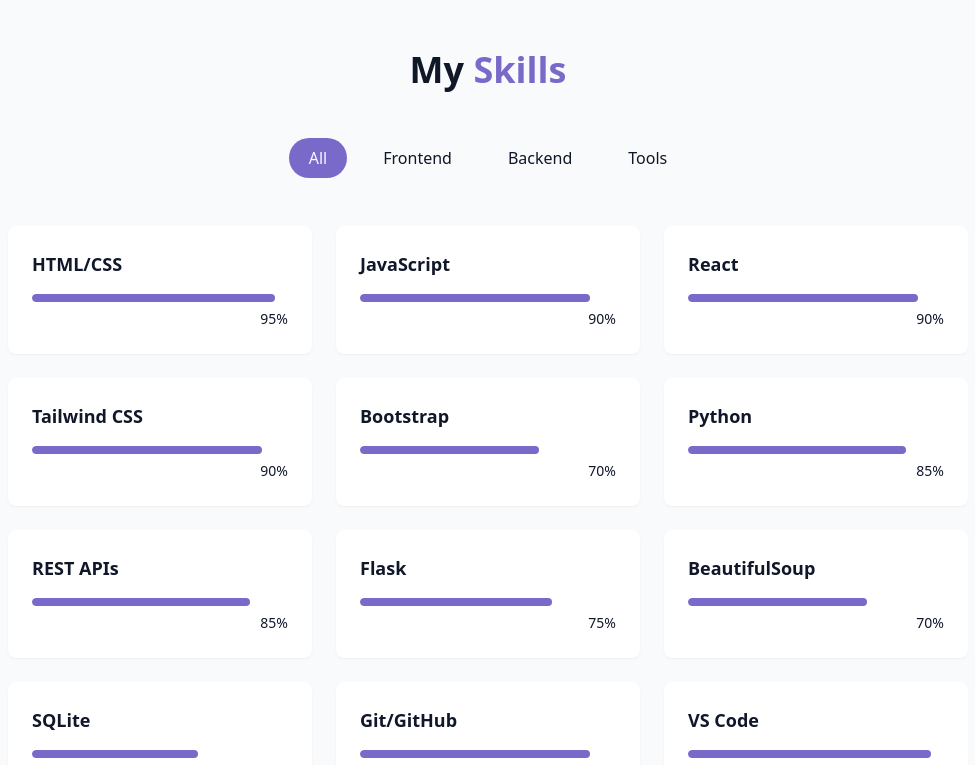
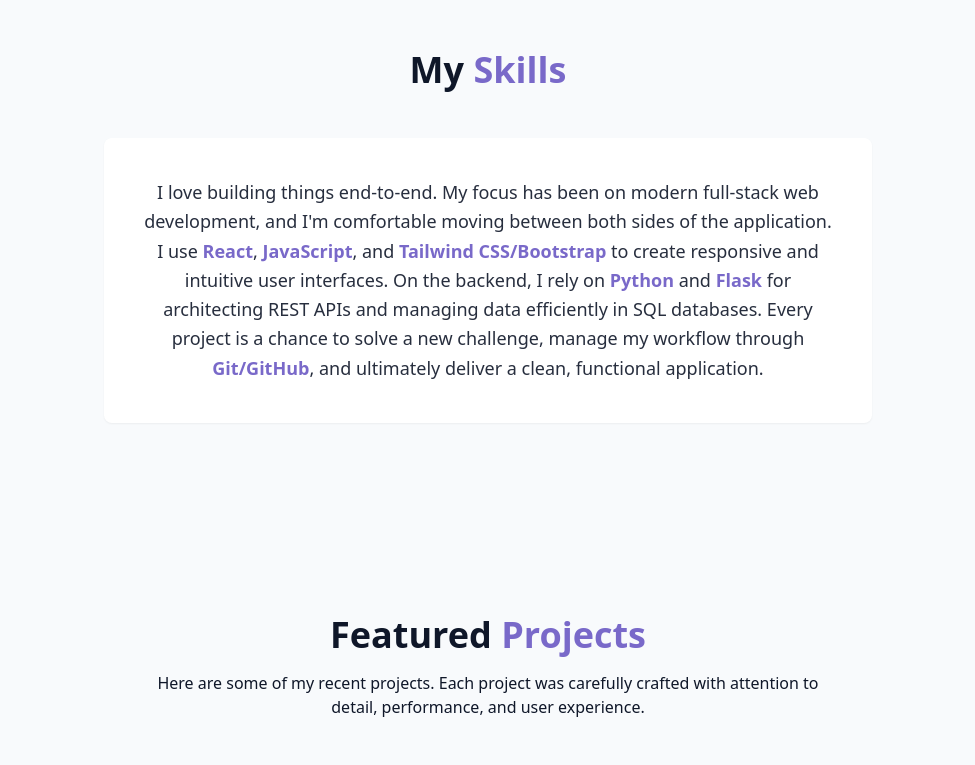
Before and after one commit to Killerbee663/Personal-Portfolio, a React (Vite) app: page / in a window 1280 px wide. Shown: the part 1600-2365 px from the top of the page, without its empty margins (152-1127 px from the left). Built offline with nearby package versions, Linux system fonts and the light colour scheme.

Commit message:
diff layout for AboutMe

```diff
--- a/src/components/SkillsSection.jsx
+++ b/src/components/SkillsSection.jsx
@@ -1,78 +1,34 @@
-import { useState } from "react";
-import { cn } from "@/lib/utils";
-
-const skills = [
-  { name: "HTML/CSS", level: 95, category: "frontend" },
-  { name: "JavaScript", level: 90, category: "frontend" },
-  { name: "React", level: 90, category: "frontend" },
-  { name: "Tailwind CSS", level: 90, category: "frontend" },
-  { name: "Bootstrap", level: 70, category: "frontend" },
-
-  { name: "Python", level: 85, category: "backend" },
-  { name: "REST APIs", level: 85, category: "backend" },
-  { name: "Flask", level: 75, category: "backend" },
-  { name: "BeautifulSoup", level: 70, category: "backend" },
-  { name: "SQLite", level: 65, category: "backend" },
-
-  { name: "Git/GitHub", level: 90, category: "tools" },
-  { name: "VS Code", level: 95, category: "tools" },
-];
-
-const categories = ["all", "frontend", "backend", "tools"];
-
 export const SkillsSection = () => {
-  const [activeCategory, setActiveCategory] = useState("all");
-
-  const filteredSkills = skills.filter(
-    (skill) => activeCategory === "all" || skill.category === activeCategory
-  );
   return (
-    <section id="skills" className="py-24 px-4 relative bg-secondary/30">
+    <section id="skills" className="py-24 px-4 relative bg-secondary/30 ">
       <div className="container mx-auto max-w-5xl">
         <h2 className="text-3xl md:text-4xl font-bold mb-12 text-center">
-          My <span className="text-primary"> Skills</span>
+          My <span className="text-primary ">Skills</span>
         </h2>
 
-        <div className="flex flex-wrap justify-center gap-4 mb-12">
-          {categories.map((category, key) => (
-            <button
-              key={key}
-              onClick={() => setActiveCategory(category)}
-              className={cn(
-                "px-5 py-2 rounded-full transition-colors duration-300 capitalize hover:cursor-pointer",
-                activeCategory === category
-                  ? "bg-primary text-primary-foreground"
-                  : "bg-secondary/70 text-forefround hover:bd-secondary"
-              )}
-            >
-              {category}
-            </button>
-          ))}
-        </div>
-
-        <div className="grid grid-cols-1 sm:grid-cols-2 lg:grid-cols-3 gap-6">
-          {filteredSkills.map((skill, key) => (
-            <div
-              key={key}
-              className="bg-card p-6 rounded-lg shadow-xs card-hover"
-            >
-              <div className="text-left mb-4">
-                <h3 className="font-semibold text-lg"> {skill.name}</h3>
-              </div>
-              <div className="w-full bg-secondary/50 h-2 rounded-full overflow-hidden">
-                <div
-                  className="bg-primary h-2 rounded-full origin-left animate-[grow_1.5s_ease-out]"
-                  style={{ width: skill.level + "%" }}
-                />
-              </div>
-
-              <div className="text-right mt-1">
-                <span className="text-sm text-muted-foreground">
-                  {skill.level}%
-                </span>
-              </div>
-            </div>
-          ))}
+        <div className="max-w-3xl mx-auto">
+          <div className="bg-card p-8 md:p-10 rounded-lg shadow-xs card-hover">
+            <p className="text-lg leading-relaxed text-foreground/90">
+              I love building things end-to-end. My focus has been on modern
+              full-stack web development, and I'm comfortable moving between
+              both sides of the application. I use{" "}
+              <span className="text-primary font-semibold">React</span>,{" "}
+              <span className="text-primary font-semibold">JavaScript</span>,
+              and{" "}
+              <span className="text-primary font-semibold">
+                Tailwind CSS/Bootstrap
+              </span>{" "}
+              to create responsive and intuitive user interfaces. On the
+              backend, I rely on{" "}
+              <span className="text-primary font-semibold">Python</span> and{" "}
+              <span className="text-primary font-semibold">Flask</span> for
+              architecting REST APIs and managing data efficiently in SQL
+              databases. Every project is a chance to solve a new challenge,
+              manage my workflow through{" "}
+              <span className="text-primary font-semibold">Git/GitHub</span>,
+              and ultimately deliver a clean, functional application.
+            </p>
+          </div>
         </div>
       </div>
     </section>
```
